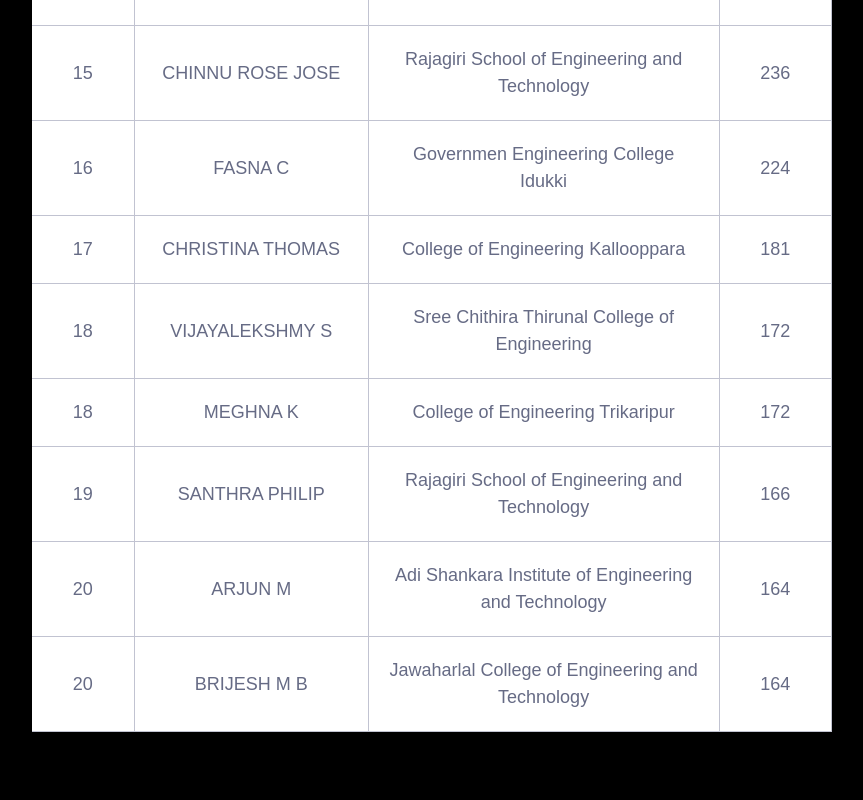
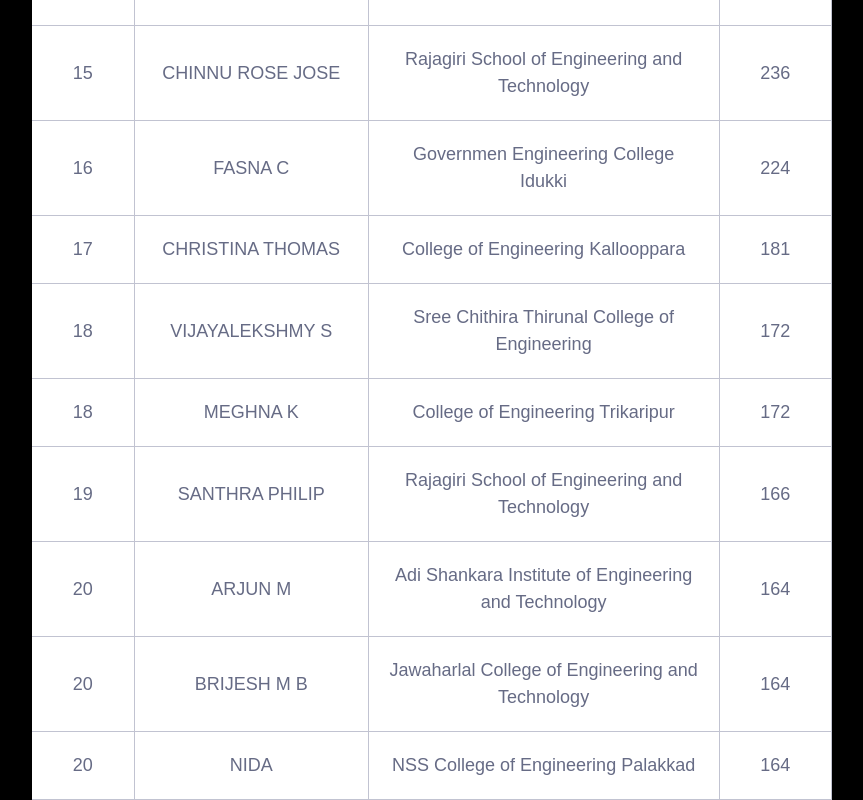
Before and after one commit to abhinav-18max/spaam, a plain HTML site: page leader.html in a window 1280 px wide. Shown: the part 1509-2309 px from the top of the page, without its empty margins (208-1071 px from the left). Before the commit the page ends 2241 px from the top, so only its background shows below. Drawn offline with Linux system fonts and the light colour scheme.

Commit message:
Update leader.html

```diff
--- a/leader.html
+++ b/leader.html
@@ -245,6 +245,12 @@
                 <td class="iota__message">Jawaharlal College of Engineering and Technology</td>
                 <td class="iota__value">164</td>
               </tr>
+              <tr>
+                <td class="iota__rank">20</td>
+                <td class="iota__name">NIDA</td>
+                <td class="iota__message">NSS College of Engineering Palakkad</td>
+                <td class="iota__value">164</td>
+              </tr>
             </tbody>
           </table>
         </section>
```
